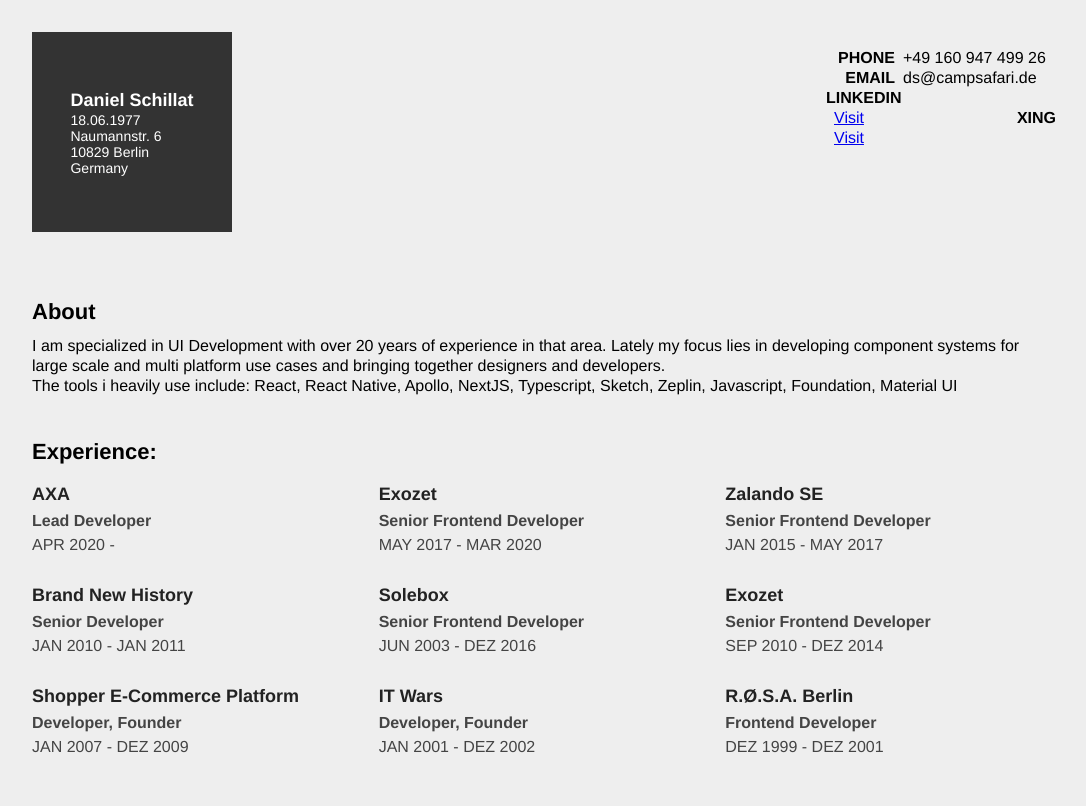
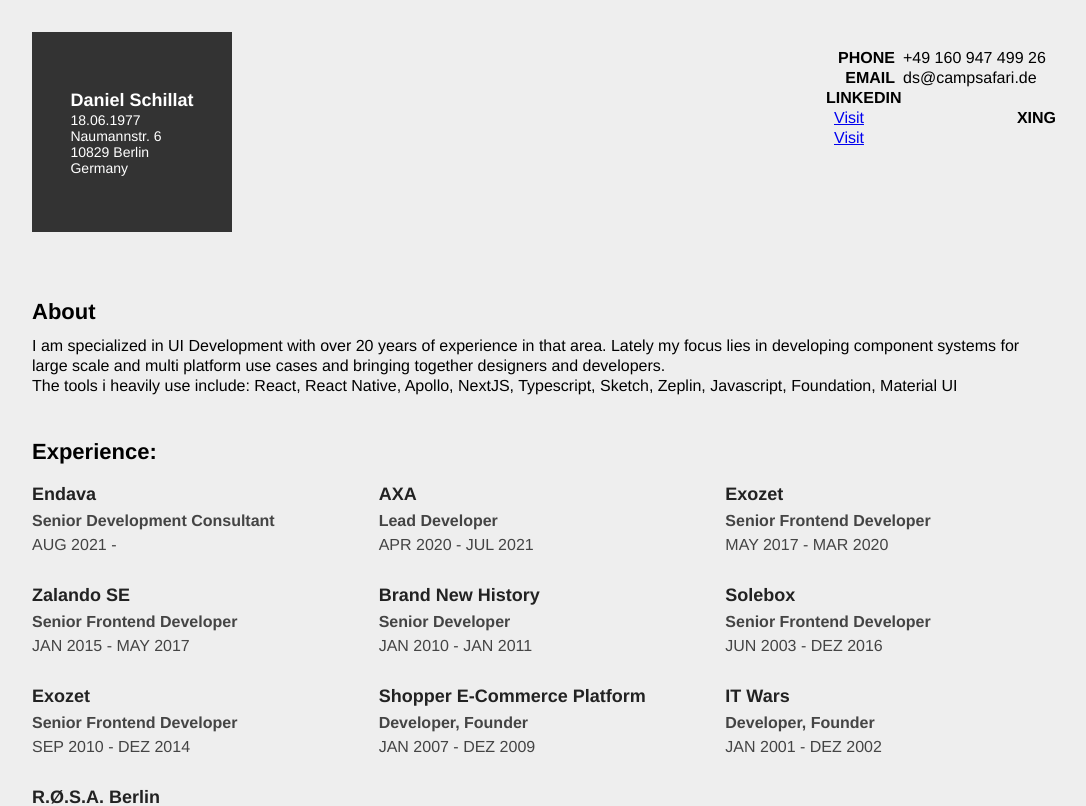
Before and after one commit to campsafari/campsafari.github.io, a React (Create React App) app: page / in a window 1280 px wide. Shown: the top 806 px of the page, without its empty margins (96-1182 px from the left). Built offline with nearby package versions, Linux system fonts and the light colour scheme; a web font is replaced by a local one.

Commit message:
feat: new entry

```diff
--- a/src/App.js
+++ b/src/App.js
@@ -1,7 +1,6 @@
 import React from 'react'
 import './App.scss'
 import Portfolio from './data'
-import ItemList from './components/item-list'
 import ItemGrid from './components/item-grid'
 import Item from './components/item'
 
--- a/src/data.js
+++ b/src/data.js
@@ -20,11 +20,18 @@ export default {
         title: 'Experience:',
         items: [
             {
+                'from': '01.08.2021',
+                'to': '',
+                'role': 'Senior Development Consultant',
+                'company': 'Endava',
+                'description': '',
+            },
+            {
                 'from': '01.04.2020',
-                'to': '',
+                'to': '31.06.2021',
                 'role': 'Lead Developer',
                 'company': 'AXA',
-                'description': 'AXA hired me to design and develop an internal process management application. This was build using NextJs, Apollo and Material Ui.',
+                'description': 'AXA hired me to design and develop an internal process management application. This was build using NextJs, Apollo and Material UI.',
             },
             {
                 'from': '01.05.2017',
```
Also changed, not shown: package.json (+5 -5 lines).
